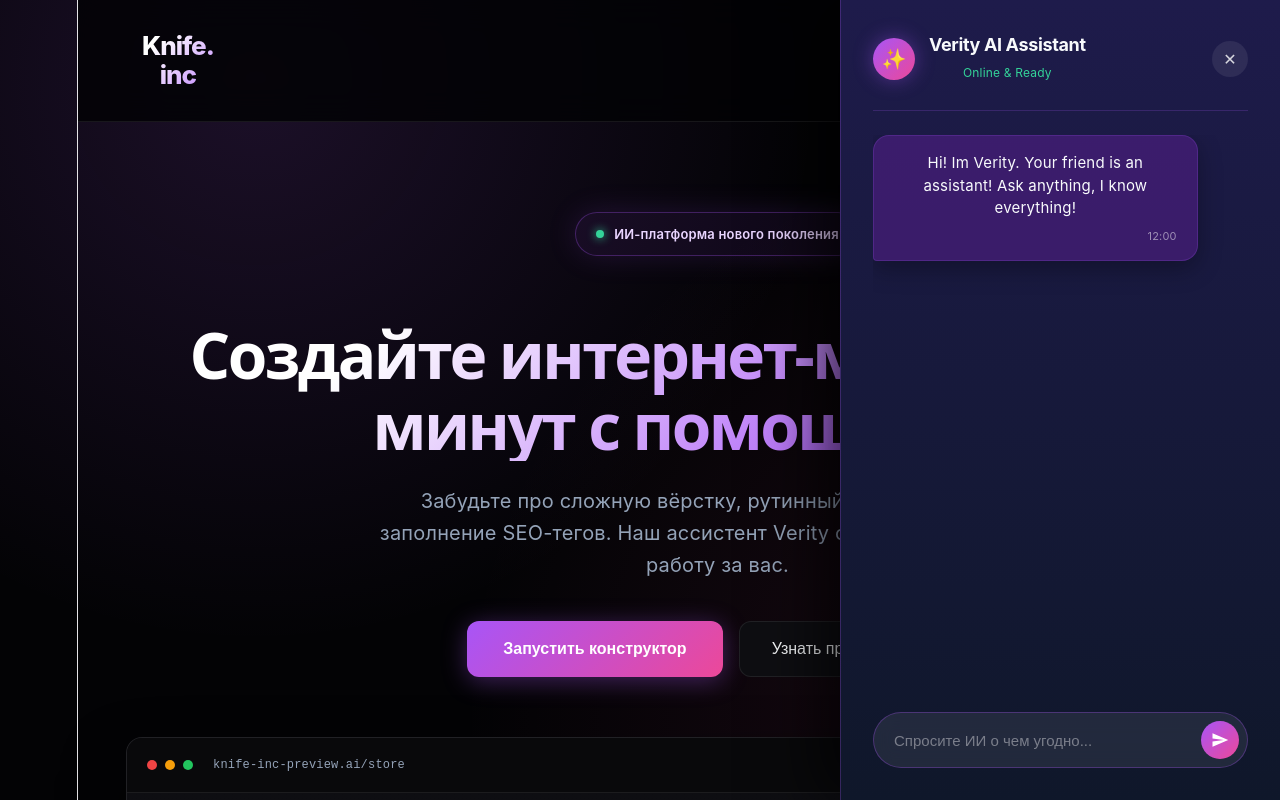
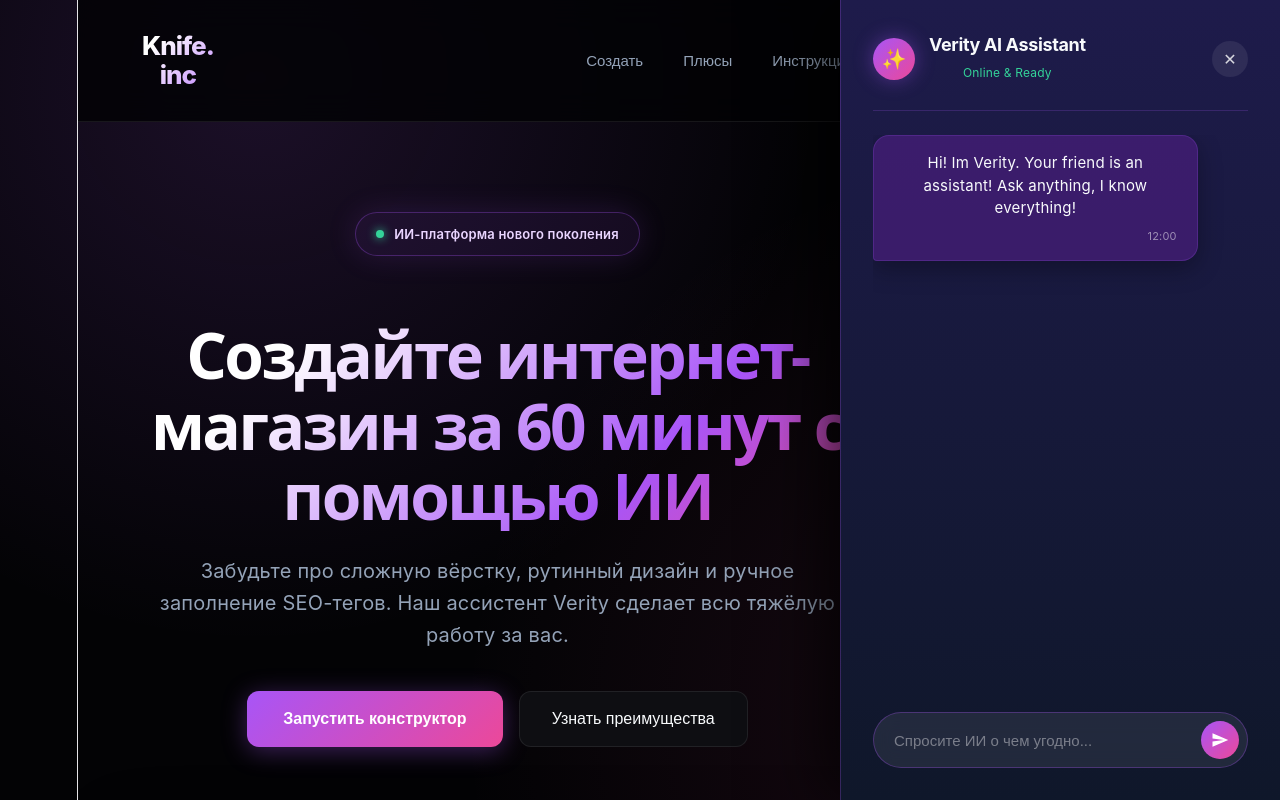
Before and after one commit to Riusanfo/AI-SaaS-Shop, a React (Vite) app: page / in a window 1280 px wide. Shown: the top 800 px of the page. Built offline with nearby package versions, Linux system fonts and the light colour scheme.

Commit message:
fix(layout): add dynamic right margin to workspace column when AI sidebar is open for true optical centering
Co-Authored-By: Claude Code <noreply@anthropic.com>

```diff
--- a/src/App.css
+++ b/src/App.css
@@ -51,6 +51,17 @@ body {
   flex-direction: column;
   background: transparent;
   border-right: 1px solid var(--border-subtle);
+  transition: margin-right 0.35s cubic-bezier(0.16, 1, 0.3, 1);
+}
+
+.workspaceColumn.withSidebar {
+  margin-right: 440px;
+}
+
+@media (max-width: 1024px) {
+  .workspaceColumn.withSidebar {
+    margin-right: 0;
+  }
 }
 
 .mainViewport {
--- a/src/App.tsx
+++ b/src/App.tsx
@@ -51,7 +51,7 @@ export default function App() {
 
   return (
     <div className="layoutRoot">
-      <div className="workspaceColumn">
+      <div className={`workspaceColumn ${isAiOpen ? 'withSidebar' : ''}`}>
         <Header activeTab={activeTab} setActiveTab={setActiveTab} />
         <main className="mainViewport">
           {activeTab === 'home' && (
```
